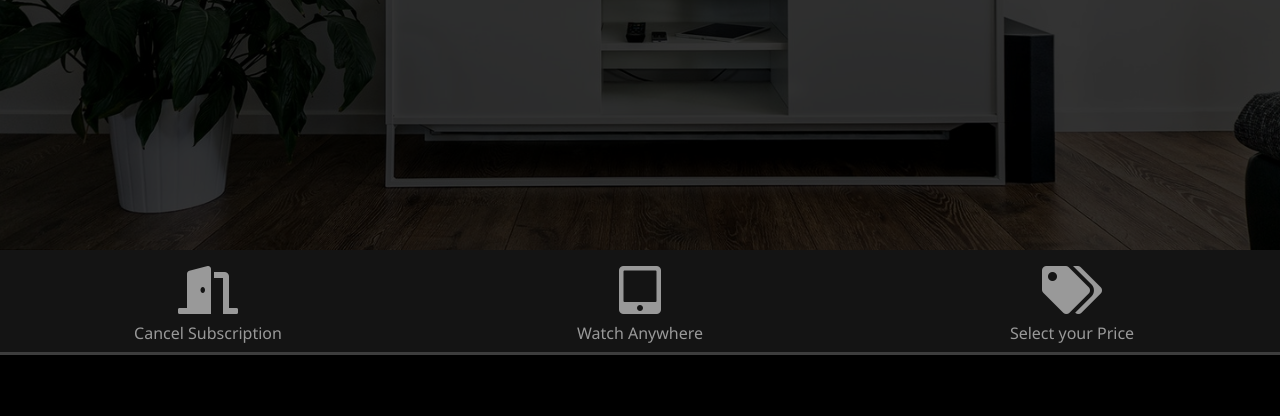
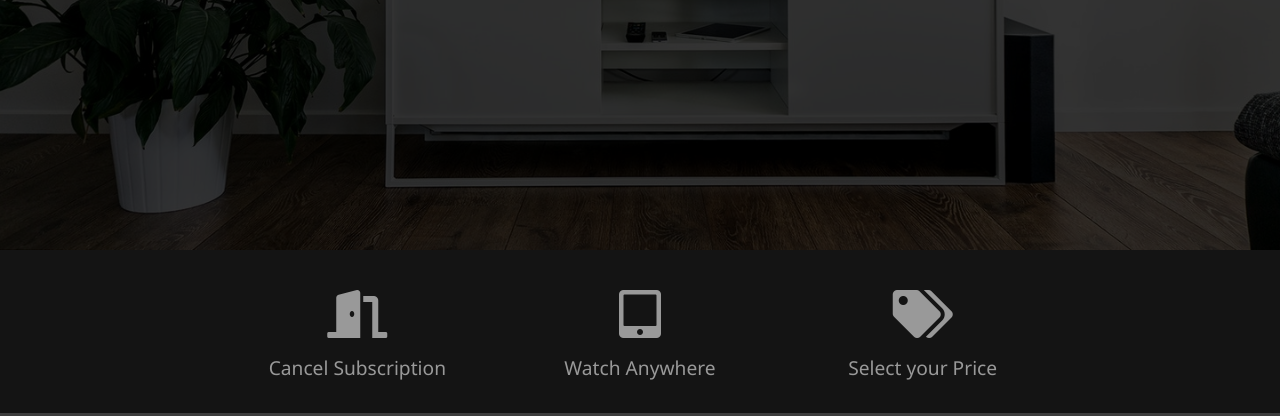
Before and after one commit to DavidMaldonado0/Random, a plain HTML site: page Sfreeam/index.html in a window 1280 px wide. Shown: the part 494-910 px from the top of the page. Before the commit the page ends 849 px from the top, so only its background shows below. Drawn offline with Linux system fonts and the light colour scheme.

Commit message:
Showcase Sfreeam

```diff
--- a/Sfreeam/css/styles.css
+++ b/Sfreeam/css/styles.css
@@ -121,6 +121,33 @@ img {
     text-align: center;
 }
 
+.tabs p {
+    font-size: 1.2rem;
+    padding-top: 0.5rem;
+}
+
+.tabs .container > div {
+    padding: 1.5rem 0;
+}
+
+.tabs .container > div:hover {
+    color: #fff;
+    cursor: pointer;
+}
+
+.tab-borfer {
+    border-bottom: var(--primary-color) 4px solid;
+}
+
+/*****   tabs   *****/
+
+.container{
+    max-width: 70%;
+    margin: auto;
+    overflow: hidden;
+    padding: 0 2rem;
+}
+
 /*****   button   *****/
 
 .btn {
```
